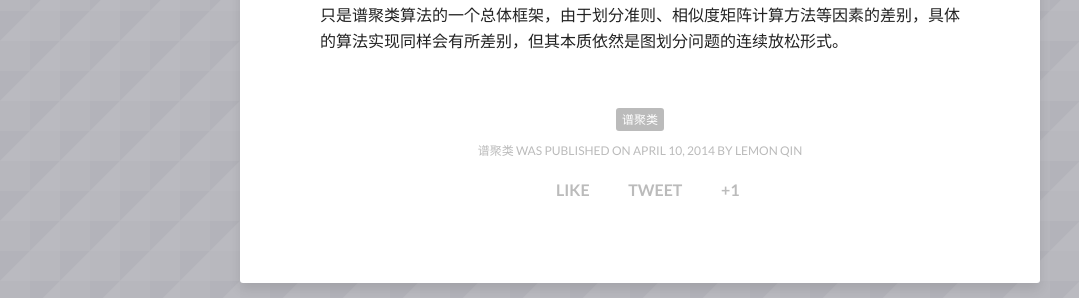
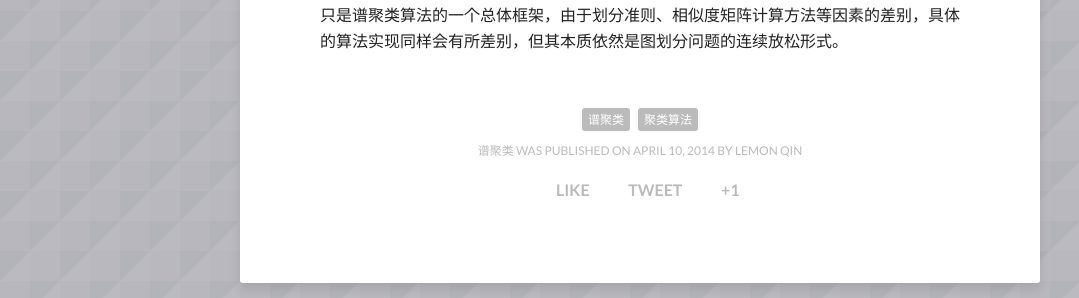
Before and after one commit to lemonQin/lemonqin.github.com, a Jekyll site: the page built from _posts/2014-04-10-spectral-clustering.md, in a window 1280 px wide. Shown: the part 799-1097 px from the top of the page, without its empty margins (0-1079 px from the left). Built offline with Jekyll 4.4.1, drawn with Linux system fonts in a browser that asks for light colours; nearby versions of some CDN libraries; comment, search, counter and statistics services are not loaded.

Commit message:
update tags

```diff
--- a/_posts/2014-04-10-spectral-clustering.md
+++ b/_posts/2014-04-10-spectral-clustering.md
@@ -2,7 +2,7 @@
 layout: post
 title: 谱聚类
 description:
-tags: [谱聚类]
+tags: [谱聚类, 聚类算法]
 image:
   background: triangular.png
 comments: true
```
